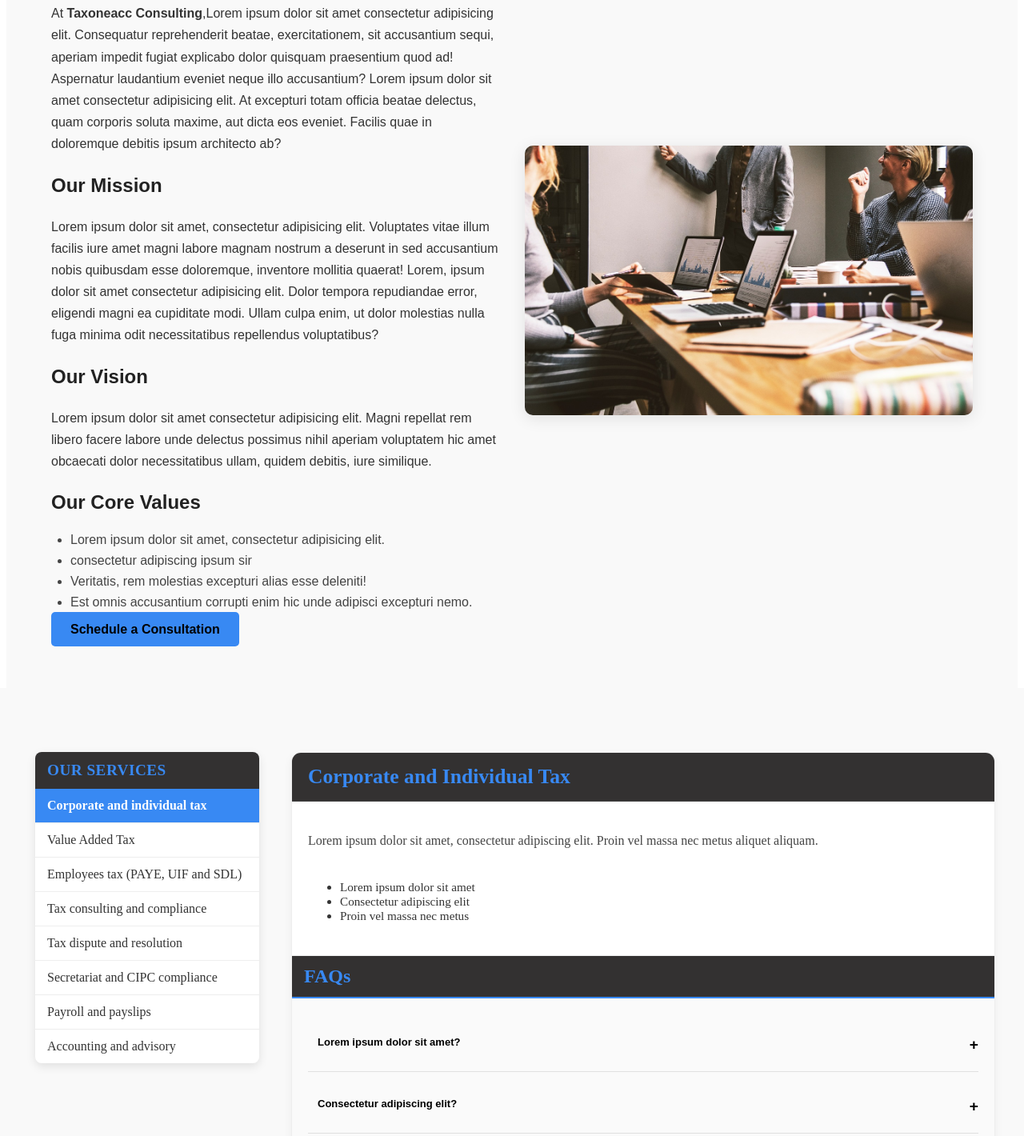
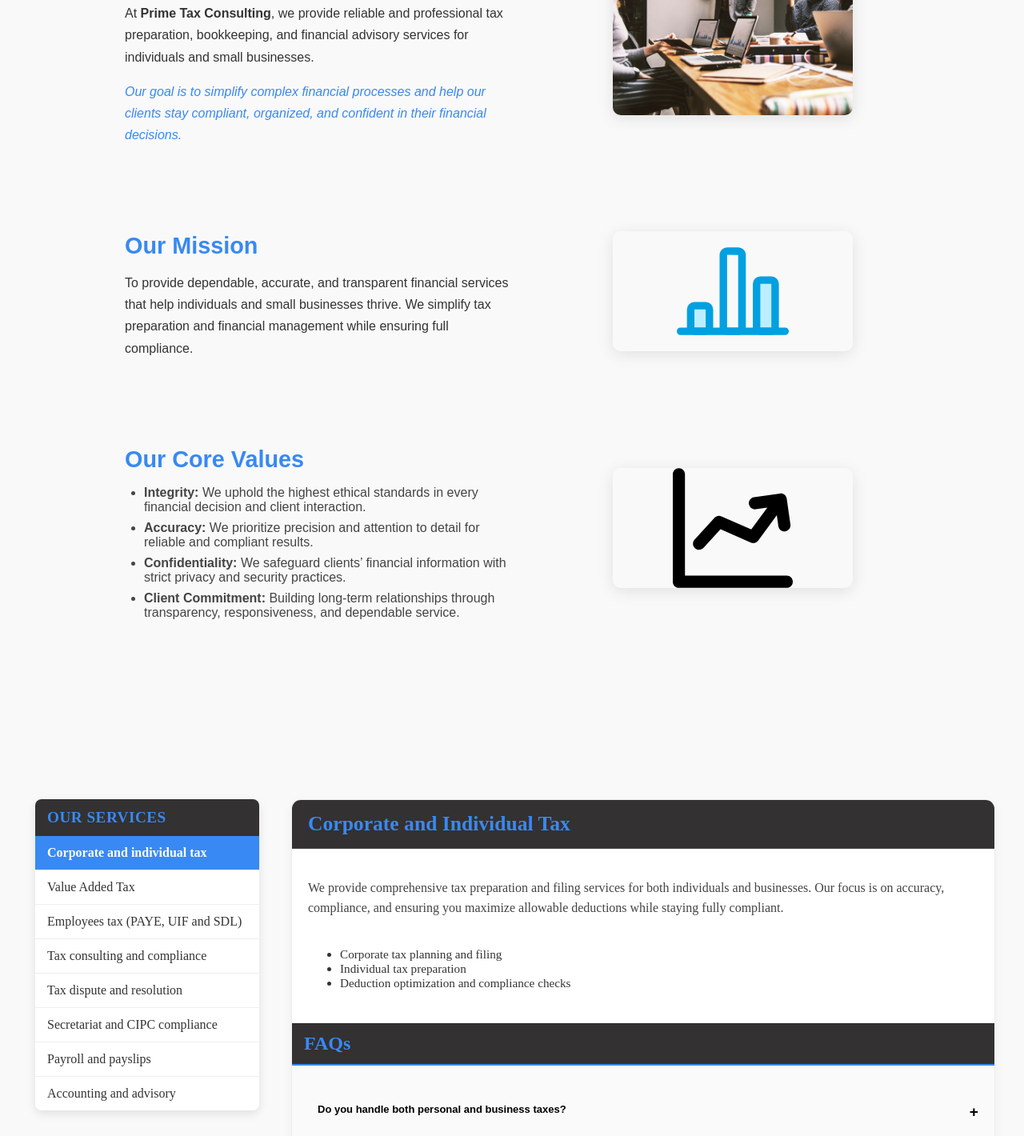
Before and after one commit to Siphephisiwe-coder/tax-one-account-website, a plain HTML site: page index.html in a window 1280 px wide. Shown: the part 955-2375 px from the top of the page at 80% size. Drawn offline with nearby package versions, Linux system fonts and the light colour scheme.

Commit message:
all changes

```diff
--- a/index.html
+++ b/index.html
@@ -15,7 +15,7 @@
 <header class="site-header" id="site-header" role="banner">
   <div class="container header-inner">
     <a href="#home" class="logo-link" aria-label="One Account Consulting home">
-      <img src="images/Taxoneacc CONSULTING.svg" alt="One Account Consulting logo" class="logo">
+      <img src="images/business-finance-money-svgrepo-com.svg" style="height: 50px; width: auto;" alt="Account Consulting logo" class="logo">
     </a>
 
     <button class="nav-toggle" id="navToggle" aria-controls="mainNav" aria-expanded="false" aria-label="Open navigation">
@@ -57,60 +57,59 @@
 
   <!-- Hero Content -->
   <div class="hero-content">
-    <h1>Taxoneacc Consulting</h1>
+    <h1>Prime Tax Consulting</h1>
     <p>Your Partner in Smart Financial Solutions</p>
     <a href="#contact" class="btn">Get in Touch</a>
   </div>
 </section>
 
-<!-- About Section -->
+<!-- About Section Zig-Zag -->
 <section id="about" class="about">
   <div class="container about-inner">
-    <div class="about-text">
+
+    <!-- About Us -->
+    <div class="about-row">
+      <div class="about-text slide-left">
         <h2>About Us</h2>
         <p>
-        At <strong>Taxoneacc Consulting</strong>,Lorem ipsum dolor sit amet consectetur adipisicing elit.
-        Consequatur reprehenderit beatae, exercitationem, sit accusantium sequi, aperiam impedit fugiat explicabo dolor quisquam praesentium quod ad!
-        Aspernatur laudantium eveniet neque illo accusantium?
-        Lorem ipsum dolor sit amet consectetur adipisicing elit. At excepturi totam officia beatae delectus, quam corporis soluta maxime, aut dicta eos eveniet.
-         Facilis quae in doloremque debitis ipsum architecto ab?
+          At <strong>Prime Tax Consulting</strong>, we provide reliable and professional tax preparation, bookkeeping, and financial advisory services for individuals and small businesses.
         </p>
+        <p class="highlight">
+          Our goal is to simplify complex financial processes and help our clients stay compliant, organized, and confident in their financial decisions.
+        </p>
+      </div>
+      <div class="about-image slide-right">
+        <img src="images/job-5382501_1280.jpg" alt="Our consulting team">
+      </div>
+    </div>
 
-      <div class="about-mission">
+    <!-- Our Mission -->
+    <div class="about-row reverse">
+      <div class="about-image slide-left">
+        <img src="images/business-finance-money-svgrepo-com.svg" alt="Mission Icon" class="icon-large">
+      </div>
+      <div class="about-text slide-right">
         <h3>Our Mission</h3>
         <p>
-          Lorem ipsum dolor sit amet, consectetur adipisicing elit. Voluptates vitae illum facilis iure amet magni labore
-           magnam nostrum a deserunt in sed accusantium nobis quibusdam esse doloremque,
-           inventore mollitia quaerat!
-           Lorem, ipsum dolor sit amet consectetur adipisicing elit. Dolor tempora repudiandae error, eligendi magni ea cupiditate modi.
-            Ullam culpa enim, ut dolor molestias nulla fuga minima odit necessitatibus repellendus voluptatibus?
+          To provide dependable, accurate, and transparent financial services that help individuals and small businesses thrive. We simplify tax preparation and financial management while ensuring full compliance.
         </p>
       </div>
-
-      <div class="about-vision">
-        <h3>Our Vision</h3>
-        <p>
-          Lorem ipsum dolor sit amet consectetur adipisicing elit.
-          Magni repellat rem libero facere labore unde delectus possimus
-           nihil aperiam voluptatem hic amet obcaecati dolor necessitatibus ullam, quidem debitis, iure similique.
-        </p>
     </div>
 
-      <div class="about-values">
+    <!-- Our Values -->
+    <div class="about-row">
+      <div class="about-text slide-left">
         <h3>Our Core Values</h3>
         <ul>
-          <li>Lorem ipsum dolor sit amet, consectetur adipisicing elit.</li>
-          <li>consectetur adipiscing  ipsum sir</li>
-          <li>Veritatis, rem molestias excepturi alias esse deleniti! </li>
-          <li>Est omnis accusantium corrupti enim hic unde adipisci excepturi nemo.</li>
+          <li><strong>Integrity:</strong> We uphold the highest ethical standards in every financial decision and client interaction.</li>
+          <li><strong>Accuracy:</strong> We prioritize precision and attention to detail for reliable and compliant results.</li>
+          <li><strong>Confidentiality:</strong> We safeguard clients’ financial information with strict privacy and security practices.</li>
+          <li><strong>Client Commitment:</strong> Building long-term relationships through transparency, responsiveness, and dependable service.</li>
         </ul>
       </div>
-
-      <a href="#contact" class="btn">Schedule a Consultation</a>
+      <div class="about-image slide-right">
+        <img src="images/finance-bar-svgrepo-com.svg" alt="Values Icon" class="icon-large">
       </div>
-
-    <div class="about-image">
-      <img src="images/job-5382501_1280.jpg" alt="Our consulting team">
     </div>
   </div>
 </section>
@@ -141,21 +140,21 @@
   <!-- Service 1 -->
   <div id="Corporate" class="service-detail active">
     <h2>Corporate and Individual Tax</h2>
-        <p>Lorem ipsum dolor sit amet, consectetur adipiscing elit. Proin vel massa nec metus aliquet aliquam.</p>
+    <p>We provide comprehensive tax preparation and filing services for both individuals and businesses. Our focus is on accuracy, compliance, and ensuring you maximize allowable deductions while staying fully compliant.</p>
     <ul>
-          <li>Lorem ipsum dolor sit amet</li>
-          <li>Consectetur adipiscing elit</li>
-          <li>Proin vel massa nec metus</li>
+      <li>Corporate tax planning and filing</li>
+      <li>Individual tax preparation</li>
+      <li>Deduction optimization and compliance checks</li>
     </ul>
     <div class="faqs">
       <h3>FAQs</h3>
       <div class="faq">
-            <button class="faq-question">Lorem ipsum dolor sit amet?</button>
-            <div class="faq-answer">Lorem ipsum dolor sit amet, consectetur adipiscing elit.</div>
+        <button class="faq-question">Do you handle both personal and business taxes?</button>
+        <div class="faq-answer">Yes, we manage tax preparation for individuals as well as small to medium-sized businesses, ensuring compliance and accuracy.</div>
       </div>
       <div class="faq">
-            <button class="faq-question">Consectetur adipiscing elit?</button>
-            <div class="faq-answer">Proin vel massa nec metus aliquet aliquam.</div>
+        <button class="faq-question">How do you ensure accuracy?</button>
+        <div class="faq-answer">Our team carefully reviews all financial documents and applies up-to-date tax rules to guarantee precise filings and minimize errors.</div>
       </div>
     </div>
   </div>
@@ -163,21 +162,21 @@
   <!-- Service 2 -->
   <div id="VAT" class="service-detail">
     <h2>Value Added Tax (VAT)</h2>
-        <p>Lorem ipsum dolor sit amet, consectetur adipiscing elit. Donec et ligula eu justo fermentum posuere.</p>
+    <p>We assist businesses with VAT registration, filing, and compliance, ensuring that your VAT processes are accurate and timely to avoid penalties.</p>
     <ul>
-          <li>Lorem ipsum dolor sit amet</li>
-          <li>Consectetur adipiscing elit</li>
-          <li>Donec et ligula eu justo</li>
+      <li>VAT registration guidance</li>
+      <li>VAT return preparation and filing</li>
+      <li>Compliance checks and audits</li>
     </ul>
     <div class="faqs">
       <h3>FAQs</h3>
       <div class="faq">
-            <button class="faq-question">Lorem ipsum dolor sit amet?</button>
-            <div class="faq-answer">Lorem ipsum dolor sit amet, consectetur adipiscing elit.</div>
+        <button class="faq-question">Do you handle VAT for all business sizes?</button>
+        <div class="faq-answer">Yes, we assist small to medium-sized businesses with accurate VAT reporting and compliance.</div>
       </div>
       <div class="faq">
-            <button class="faq-question">Consectetur adipiscing elit?</button>
-            <div class="faq-answer">Proin vel massa nec metus aliquet aliquam.</div>
+        <button class="faq-question">How often should VAT returns be filed?</button>
+        <div class="faq-answer">VAT returns are typically filed monthly or quarterly depending on your business size and local regulations. We guide you through this process.</div>
       </div>
     </div>
   </div>
@@ -185,21 +184,21 @@
   <!-- Service 3 -->
   <div id="Employees" class="service-detail">
     <h2>Employees Tax (PAYE, UIF & SDL)</h2>
-        <p>Lorem ipsum dolor sit amet, consectetur adipiscing elit. Integer viverra nunc id purus efficitur blandit.</p>
+    <p>We manage employee tax obligations, including PAYE, UIF, and SDL, ensuring your payroll is compliant and accurate.</p>
     <ul>
-          <li>Lorem ipsum dolor sit amet</li>
-          <li>Consectetur adipiscing elit</li>
-          <li>Integer viverra nunc id purus</li>
+      <li>PAYE calculations and submissions</li>
+      <li>UIF and SDL compliance</li>
+      <li>Payroll support and reporting</li>
     </ul>
     <div class="faqs">
       <h3>FAQs</h3>
       <div class="faq">
-            <button class="faq-question">Lorem ipsum dolor sit amet?</button>
-            <div class="faq-answer">Lorem ipsum dolor sit amet, consectetur adipiscing elit.</div>
+        <button class="faq-question">Do you handle payroll for small businesses?</button>
+        <div class="faq-answer">Yes, we assist small businesses with employee tax and payroll compliance, including PAYE, UIF, and SDL.</div>
       </div>
       <div class="faq">
-            <button class="faq-question">Consectetur adipiscing elit?</button>
-            <div class="faq-answer">Proin vel massa nec metus aliquet aliquam.</div>
+        <button class="faq-question">Can you manage employee tax for remote teams?</button>
+        <div class="faq-answer">Absolutely, we can ensure compliance for employees regardless of their location.</div>
       </div>
     </div>
   </div>
@@ -207,63 +206,65 @@
   <!-- Service 4 -->
   <div id="Consulting" class="service-detail">
     <h2>Tax Consulting and Compliance</h2>
-        <p>Lorem ipsum dolor sit amet, consectetur adipiscing elit. Quisque in sem ut mauris pretium faucibus.</p>
+    <p>We provide expert tax advice and compliance consulting to help businesses make informed financial decisions and reduce risks.</p>
     <ul>
-          <li>Lorem ipsum dolor sit amet</li>
-          <li>Consectetur adipiscing elit</li>
-          <li>Quisque in sem ut mauris</li>
+      <li>Strategic tax planning</li>
+      <li>Compliance assessments</li>
+      <li>Risk minimization strategies</li>
     </ul>
     <div class="faqs">
       <h3>FAQs</h3>
       <div class="faq">
-            <button class="faq-question">Lorem ipsum dolor sit amet?</button>
-            <div class="faq-answer">Lorem ipsum dolor sit amet, consectetur adipiscing elit.</div>
+        <button class="faq-question">Can you help with tax planning for my business?</button>
+        <div class="faq-answer">Yes, we offer strategic guidance to help optimize your tax obligations and improve financial outcomes.</div>
       </div>
       <div class="faq">
-            <button class="faq-question">Consectetur adipiscing elit?</button>
-            <div class="faq-answer">Proin vel massa nec metus aliquet aliquam.</div>
+        <button class="faq-question">Do you review compliance regularly?</button>
+        <div class="faq-answer">Yes, we perform regular compliance checks to minimize risks and ensure adherence to tax regulations.</div>
       </div>
     </div>
   </div>
+
   <!-- Service 5 -->
   <div id="Dispute" class="service-detail">
     <h2>Tax Dispute and Resolution</h2>
-        <p>Lorem ipsum dolor sit amet, consectetur adipiscing elit. Mauris eu felis et sem feugiat cursus.</p>
+    <p>We assist businesses and individuals in resolving tax disputes efficiently and professionally, representing you in communications with tax authorities.</p>
     <ul>
-          <li>Lorem ipsum dolor sit amet</li>
-          <li>Consectetur adipiscing elit</li>
-          <li>Mauris eu felis et sem</li>
+      <li>Dispute analysis and strategy</li>
+      <li>Negotiations with tax authorities</li>
+      <li>Audit support and representation</li>
     </ul>
     <div class="faqs">
       <h3>FAQs</h3>
       <div class="faq">
-            <button class="faq-question">Lorem ipsum dolor sit amet?</button>
-            <div class="faq-answer">Lorem ipsum dolor sit amet, consectetur adipiscing elit.</div>
+        <button class="faq-question">Do you represent clients in tax audits?</button>
+        <div class="faq-answer">Yes, we provide support and representation during audits to ensure your rights and obligations are protected.</div>
       </div>
       <div class="faq">
-            <button class="faq-question">Consectetur adipiscing elit?</button>
-            <div class="faq-answer">Proin vel massa nec metus aliquet aliquam.</div>
+        <button class="faq-question">Can you help resolve penalties or disputes?</button>
+        <div class="faq-answer">Absolutely, we assist in negotiating resolutions and clarifying tax positions with authorities.</div>
       </div>
     </div>
   </div>
+
   <!-- Service 6 -->
   <div id="CIPC" class="service-detail">
     <h2>Secretariat and CIPC Compliance</h2>
-        <p>Lorem ipsum dolor sit amet, consectetur adipiscing elit. Curabitur rhoncus orci vel metus elementum.</p>
+    <p>We manage company secretarial requirements and CIPC compliance to keep your business legally up-to-date.</p>
     <ul>
-          <li>Lorem ipsum dolor sit amet</li>
-          <li>Consectetur adipiscing elit</li>
-          <li>Curabitur rhoncus orci vel</li>
+      <li>Company registration support</li>
+      <li>Annual filings and reporting</li>
+      <li>Secretarial document preparation</li>
     </ul>
     <div class="faqs">
       <h3>FAQs</h3>
       <div class="faq">
-            <button class="faq-question">Lorem ipsum dolor sit amet?</button>
-            <div class="faq-answer">Lorem ipsum dolor sit amet, consectetur adipiscing elit.</div>
+        <button class="faq-question">Do you handle company registrations?</button>
+        <div class="faq-answer">Yes, we assist with registering new companies and maintaining compliance with CIPC regulations.</div>
       </div>
       <div class="faq">
-            <button class="faq-question">Consectetur adipiscing elit?</button>
-            <div class="faq-answer">Proin vel massa nec metus aliquet aliquam.</div>
+        <button class="faq-question">What secretarial services do you provide?</button>
+        <div class="faq-answer">We prepare and submit annual returns, resolutions, and other statutory documentation as required.</div>
       </div>
     </div>
   </div>
@@ -271,21 +272,21 @@
   <!-- Service 7 -->
   <div id="Payroll" class="service-detail">
     <h2>Payroll and Payslips</h2>
-        <p>Lorem ipsum dolor sit amet, consectetur adipiscing elit. Fusce quis justo eu urna volutpat volutpat.</p>
+    <p>We manage payroll processing and generate payslips accurately and on time, ensuring compliance with all relevant laws and regulations.</p>
     <ul>
-          <li>Lorem ipsum dolor sit amet</li>
-          <li>Consectetur adipiscing elit</li>
-          <li>Fusce quis justo eu urna</li>
+      <li>Monthly payroll processing</li>
+      <li>Payslip generation</li>
+      <li>Employee tax deductions and reporting</li>
     </ul>
     <div class="faqs">
       <h3>FAQs</h3>
       <div class="faq">
-            <button class="faq-question">Lorem ipsum dolor sit amet?</button>
-            <div class="faq-answer">Lorem ipsum dolor sit amet, consectetur adipiscing elit.</div>
+        <button class="faq-question">Do you process payroll for small businesses?</button>
+        <div class="faq-answer">Yes, we handle payroll for small businesses, ensuring accuracy and compliance with employment regulations.</div>
       </div>
       <div class="faq">
-            <button class="faq-question">Consectetur adipiscing elit?</button>
-            <div class="faq-answer">Proin vel massa nec metus aliquet aliquam.</div>
+        <button class="faq-question">Can payslips be customized?</button>
+        <div class="faq-answer">Absolutely, we generate professional payslips with your company branding if needed.</div>
       </div>
     </div>
   </div>
@@ -293,21 +294,21 @@
   <!-- Service 8 -->
   <div id="Advisory" class="service-detail">
     <h2>Accounting and Advisory</h2>
-        <p>Lorem ipsum dolor sit amet, consectetur adipiscing elit. Sed sagittis nunc at purus accumsan dictum.</p>
+    <p>We offer accounting support and business advisory services to help clients make informed financial decisions and improve operational efficiency.</p>
     <ul>
-          <li>Lorem ipsum dolor sit amet</li>
-          <li>Consectetur adipiscing elit</li>
-          <li>Sed sagittis nunc at purus</li>
+      <li>Bookkeeping and financial statements</li>
+      <li>Budgeting and forecasting</li>
+      <li>Business process and financial advice</li>
     </ul>
     <div class="faqs">
       <h3>FAQs</h3>
       <div class="faq">
-            <button class="faq-question">Lorem ipsum dolor sit amet?</button>
-            <div class="faq-answer">Lorem ipsum dolor sit amet, consectetur adipiscing elit.</div>
+        <button class="faq-question">Do you provide financial advisory services?</button>
+        <div class="faq-answer">Yes, we offer guidance on budgeting, forecasting, and financial planning for small businesses.</div>
       </div>
       <div class="faq">
-            <button class="faq-question">Consectetur adipiscing elit?</button>
-            <div class="faq-answer">Proin vel massa nec metus aliquet aliquam.</div>
+        <button class="faq-question">Can you help with bookkeeping?</button>
+        <div class="faq-answer">Absolutely, we maintain accurate bookkeeping and prepare financial statements for your business.</div>
       </div>
     </div>
   </div>
@@ -358,7 +359,7 @@
 
     <!-- Brand -->
     <div class="footer-brand">
-      <h3>Tax One Acc Consulting</h3>
+      <h3>Prime Tax Consulting</h3>
       <p>Your Partner in Smart Financial Solutions</p>
     </div>
 
@@ -397,7 +398,7 @@
 
   <!-- Bottom -->
   <div class="footer-bottom">
-    <p>© 2025 Tax One Acc Consulting. All rights reserved.</p>
+    <p>© 2026 Prime Tax Consulting. All rights reserved.</p>
   </div>
 </footer>
 
--- a/script.js
+++ b/script.js
@@ -49,6 +49,19 @@
   // Optional: smooth scroll for internal links (modern browsers)
   document.documentElement.style.scrollBehavior = 'smooth';
 });
+
+// SLIDE-IN ANIMATIONS - About Section
+const slideElements = document.querySelectorAll('.slide-left, .slide-right');
+
+const slideObserver = new IntersectionObserver((entries) => {
+  entries.forEach(entry => {
+    if(entry.isIntersecting){
+      entry.target.classList.add('slide-in');
+    }
+  });
+}, {threshold: 0.2});
+
+slideElements.forEach(el => slideObserver.observe(el));
 
 // Wait until DOM is fully loaded
 document.addEventListener("DOMContentLoaded", function () {
--- a/style.css
+++ b/style.css
@@ -42,6 +42,7 @@
   display: flex;
   align-items: center;
   gap: 20px;
+  height: 3.5rem;
 }
 
 .nav-list {
@@ -273,33 +274,40 @@
 }
 
 /* --------------------
-   About Section
-   -------------------- */
+   About Section Zig-Zag
+-------------------- */
 .about {
-  background: #f9f9f9; /* light grey for contrast */
+  background: #f9f9f9;
   color: #333;
   font-family: 'Poppins', sans-serif;
+  padding: 4rem 2rem;
+}
+
+.about-inner {
+  max-width: 1200px;
+  margin: 0 auto;
+}
+
+/* Zig-zag rows */
+.about-row {
   display: flex;
   align-items: center;
   justify-content: space-between;
   gap: 2rem;
-  max-width: 1200px;
-  margin: 0 auto;
-  padding: 4rem 2rem;
+  margin-bottom: 4rem;
+  max-width: 1000px;
+  margin-left: auto;
+  margin-right: auto;
 }
 
-.about-inner {
-  display: flex;
-  flex-wrap: wrap;
-  align-items: center;
-  gap: 2rem;
-  max-width: 1200px;
-  margin: 0 auto;
+.about-row.reverse {
+  flex-direction: row-reverse;
 }
 
-.about-text {
+/* Text and image each take ~50% */
+.about-text, .about-image {
   flex: 1;
-  min-width: 300px;
+  max-width: 48%;
 }
 
 .about-text h2 {
@@ -309,9 +317,9 @@
 }
 
 .about-text h3 {
-  margin-top: 1.5rem;
-  font-size: 1.5rem;
-  color: #222;
+  font-size: 1.8rem;
+  color: #3889f3;
+  margin-bottom: 1rem;
 }
 
 .about-text p {
@@ -319,9 +327,82 @@
   margin-bottom: 1rem;
 }
 
+.highlight {
+  font-style: italic;
+  color: #3889f3;
+}
+
+/* Core values list */
+.about-text ul {
+  list-style: disc;
+  padding-left: 1.5rem;
+  margin-top: 0.5rem;
+}
+
+.about-text li {
+  margin-bottom: 0.5rem;
+  color: #444;
+  font-weight: 500;
+}
+
+/* Images and icons */
+.about-image {
+  display: flex;
+  justify-content: center;
+  align-items: center;
+}
+
+.about-image img, .icon-large {
+  width: 100%;
+  max-width: 300px;
+  border-radius: 10px;
+  box-shadow: 0 4px 20px rgba(0,0,0,0.1);
+  transition: transform 0.5s ease, opacity 0.5s ease;
+}
+
+/* Large icons for Mission/Values */
+.icon-large {
+  width: 150px;
+  height: 150px;
+}
+
+/* --------------------
+   Scroll Animations
+-------------------- */
+.slide-left {
+  opacity: 0;
+  transform: translateX(-50px);
+  transition: all 0.8s ease;
+}
+
+.slide-right {
+  opacity: 0;
+  transform: translateX(50px);
+  transition: all 0.8s ease;
+}
+
+.slide-in {
+  opacity: 1 !important;
+  transform: translateX(0) !important;
+}
+
+
+/* --------------------
+   Responsive
+-------------------- */
 @media (max-width: 768px) {
-  .about {
-    padding: 2rem 1rem;
+  .about-row, .about-row.reverse {
+    flex-direction: column;
+    text-align: center;
+  }
+
+  .about-text, .about-image {
+    max-width: 100%;
+  }
+
+  .about-image img, .icon-large {
+    max-width: 200px;
+    margin: 0 auto;
   }
 
   .about-text h2 {
@@ -329,47 +410,14 @@
   }
 
   .about-text h3 {
-    font-size: 1.2rem;
+    font-size: 1.5rem;
   }
 }
 
-.about-values ul {
-  list-style: disc;
-  padding-left: 1.5rem;
-  margin-top: 0.5rem;
-}
-
-.about-values li {
-  margin-bottom: 0.5rem;
-  color: #444;
-  font-weight: 500;
-}
-
-
-.about-image {
-  flex: 1;
-  min-width: 300px;
-}
-
-.about-image img {
-  width: 100%;
-  border-radius: 10px;
-  box-shadow: 0 4px 20px rgba(0,0,0,0.1);
-}
-
-@media (max-width: 768px) {
-  .about {
-    grid-template-columns: 1fr; /* stack on mobile */
-    text-align: center;
-  }
-
-  .about-content {
-    text-align: center; /* center text for mobile */
-  }
-
-  .about img {
-    margin-bottom: 1.5rem;
-  }
+/* Default: all headings left-aligned */
+.about-text h2,
+.about-text h3 {
+  text-align: left;
 }
 
 /* ================= Services Section ================= */
```
Also changed, not shown: images/bag-business-finance-svgrepo-com.svg (added), images/business-finance-money-svgrepo-com.svg (added), images/finance-bar-svgrepo-com.svg (added), images/taxact-svgrepo-com.svg (added). Lines whose indentation alone changed are shown as unchanged.
